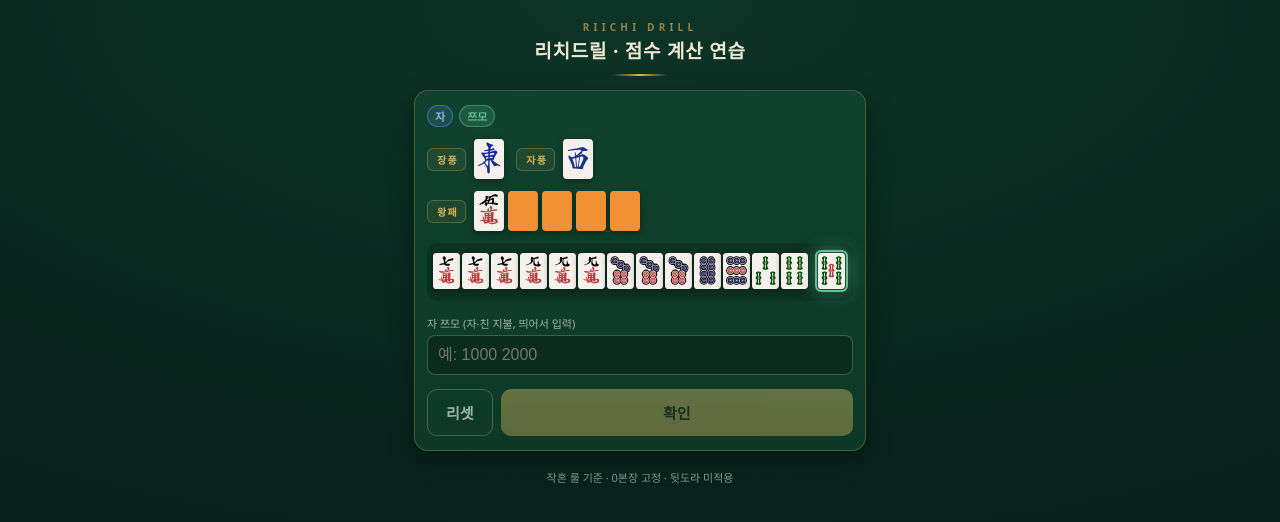
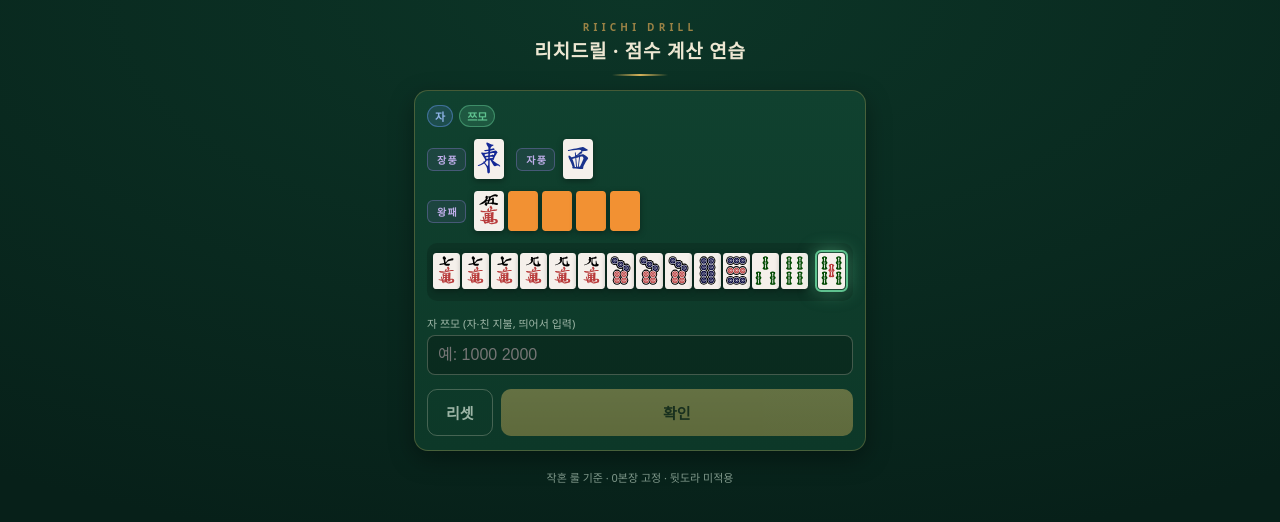
Before and after one commit to manbo-park/ronnya, a React (Vite) app: page / in a window 1280 px wide. Shown: the top 522 px of the page. Built offline with nearby package versions, Linux system fonts and the light colour scheme.

Commit message:
style: 행 라벨과 론 배지 색상을 다른 배지와 구분
장풍·자풍·왕패 라벨은 배지에 쓰지 않는 라벤더
계열로, 론 배지는 친 배지(빨강)와 겹치지 않게 분홍
계열로 조정한다.

```diff
--- a/src/styles.css
+++ b/src/styles.css
@@ -114,9 +114,9 @@ body {
 }
 
 .b-ron {
-    background: rgba(226, 84, 58, 0.16);
-    color: #f0907c;
-    box-shadow: inset 0 0 0 1px rgba(226, 84, 58, 0.55);
+    background: rgba(235, 110, 165, 0.16);
+    color: #f3a8c8;
+    box-shadow: inset 0 0 0 1px rgba(235, 110, 165, 0.55);
 }
 
 .badge-seat {
@@ -154,9 +154,9 @@ body {
     font-size: 10px;
     font-weight: 700;
     letter-spacing: 0.14em;
-    color: var(--brass);
-    background: rgba(216, 180, 90, 0.08);
-    border: 1px solid rgba(216, 180, 90, 0.3);
+    color: #bfaeea;
+    background: rgba(150, 128, 222, 0.1);
+    border: 1px solid rgba(150, 128, 222, 0.35);
     border-radius: 6px;
     padding: 3px 7px 3px 9px; /* letter-spacing이 만드는 우측 잉여 보정 */
     margin-right: 4px;
```
